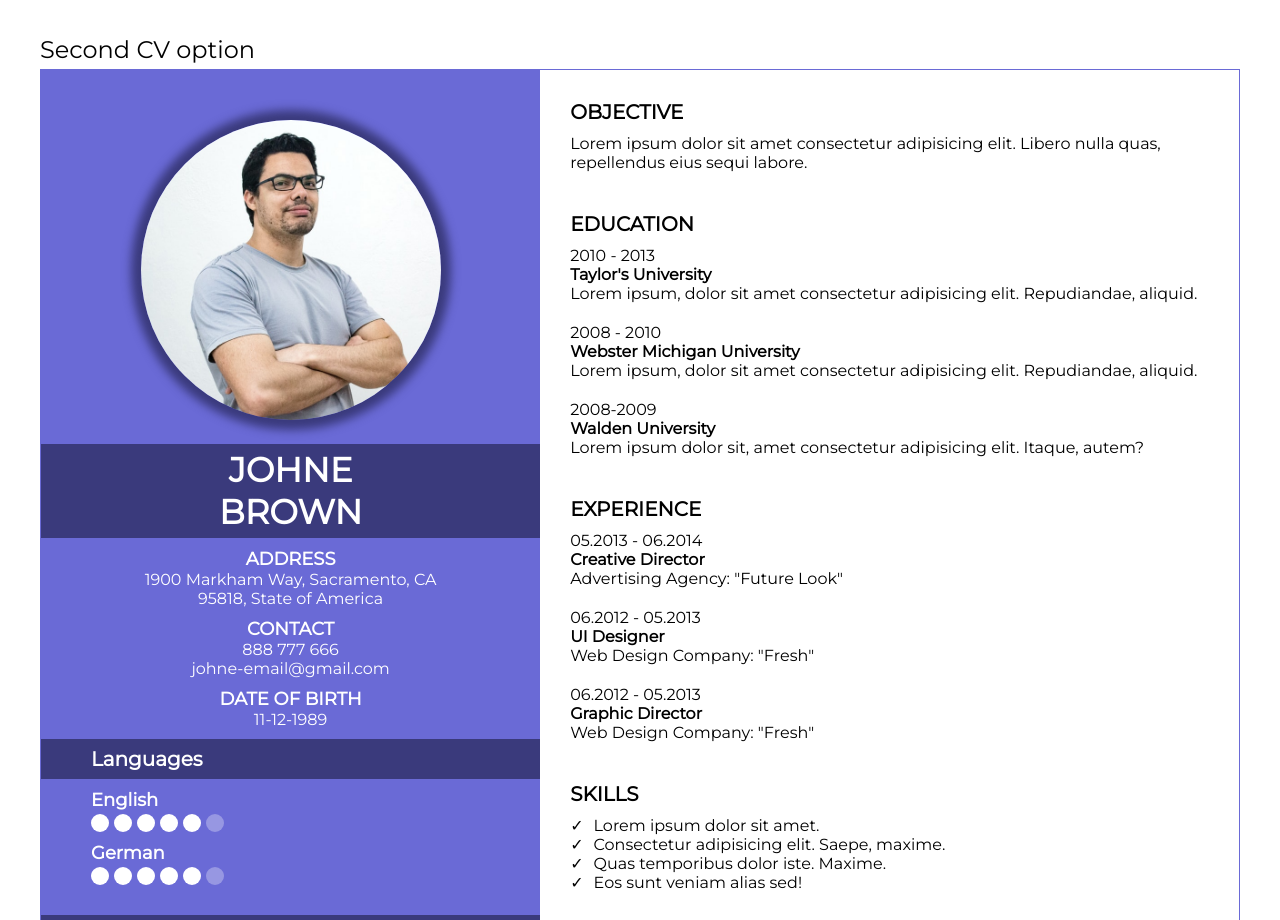
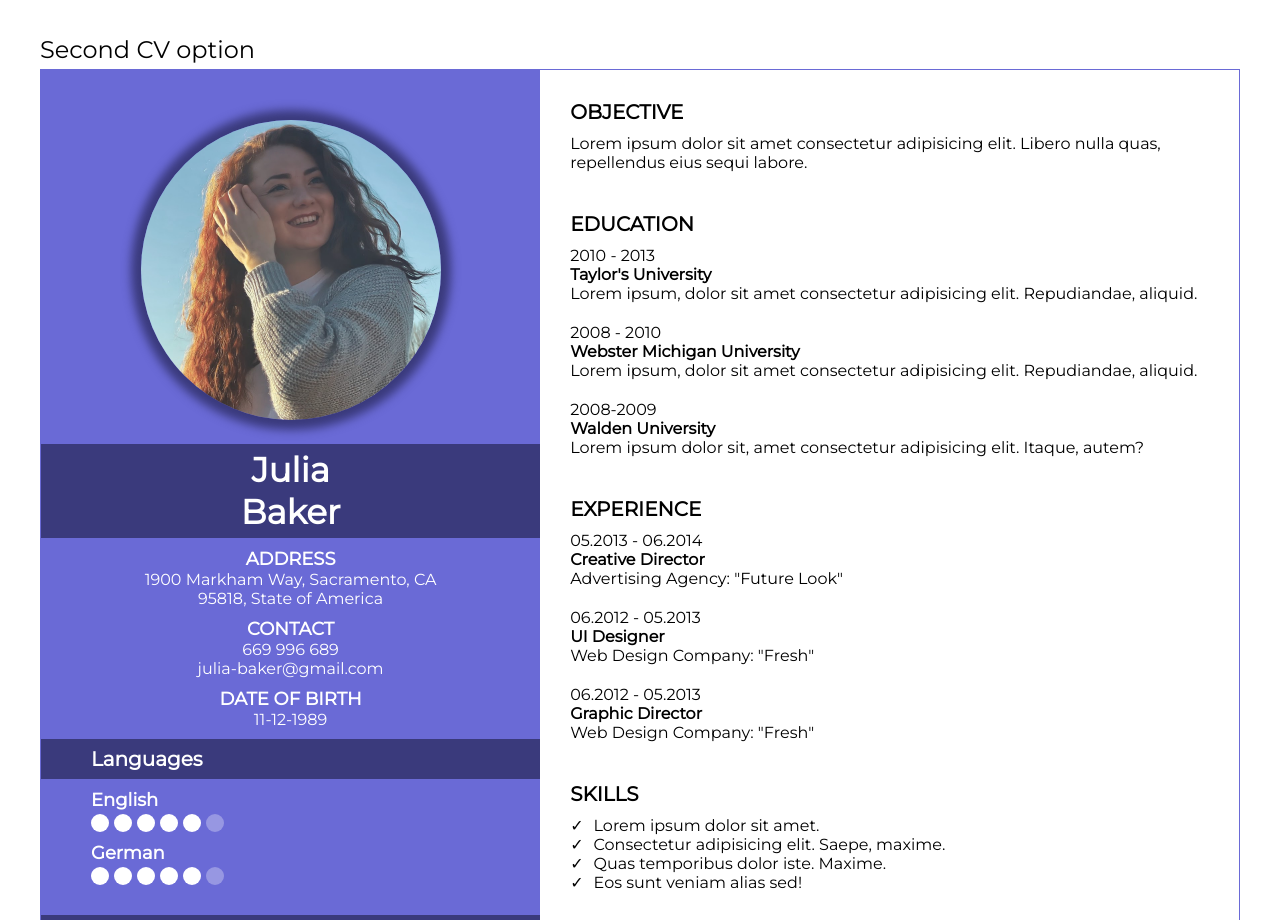
Before and after one commit to B3k3rS/HTML_semantic, a plain HTML site: page index.html in a window 1280 px wide. Shown: the part 1160-2080 px from the top of the page. Drawn offline with Linux system fonts and the light colour scheme.

Commit message:
Change second CV

```diff
--- a/index.html
+++ b/index.html
@@ -114,18 +114,18 @@
           <section class="CV-information">
             <section class="left-column">
               <section class="photo">
-                <img src="./img/JOHNE.png" alt="">
+                <img src="./img/Julia.jpg" alt="Julia">
               </section>
               <section class="name">
-                <h3><b> JOHNE </b></h3>
-                <h3>BROWN</h3>
+                <h3><b> Julia </b></h3>
+                <h3> Baker </h3>
               </section>
               <section class="contact">
                 <h4>Address</h4>
                 <p>1900 Markham Way, Sacramento, CA 95818, State of America</p>
                 <h4>Contact</h4>
-                <p>888 777 666</p>
-                <p>johne-email@gmail.com</p>
+                <p>669 996 689</p>
+                <p>julia-baker@gmail.com</p>
                 <h4>Date of Birth</h4>
                 <p>11-12-1989</p>
               </section>
```
Also changed, not shown: img/Julia.jpg (added).
